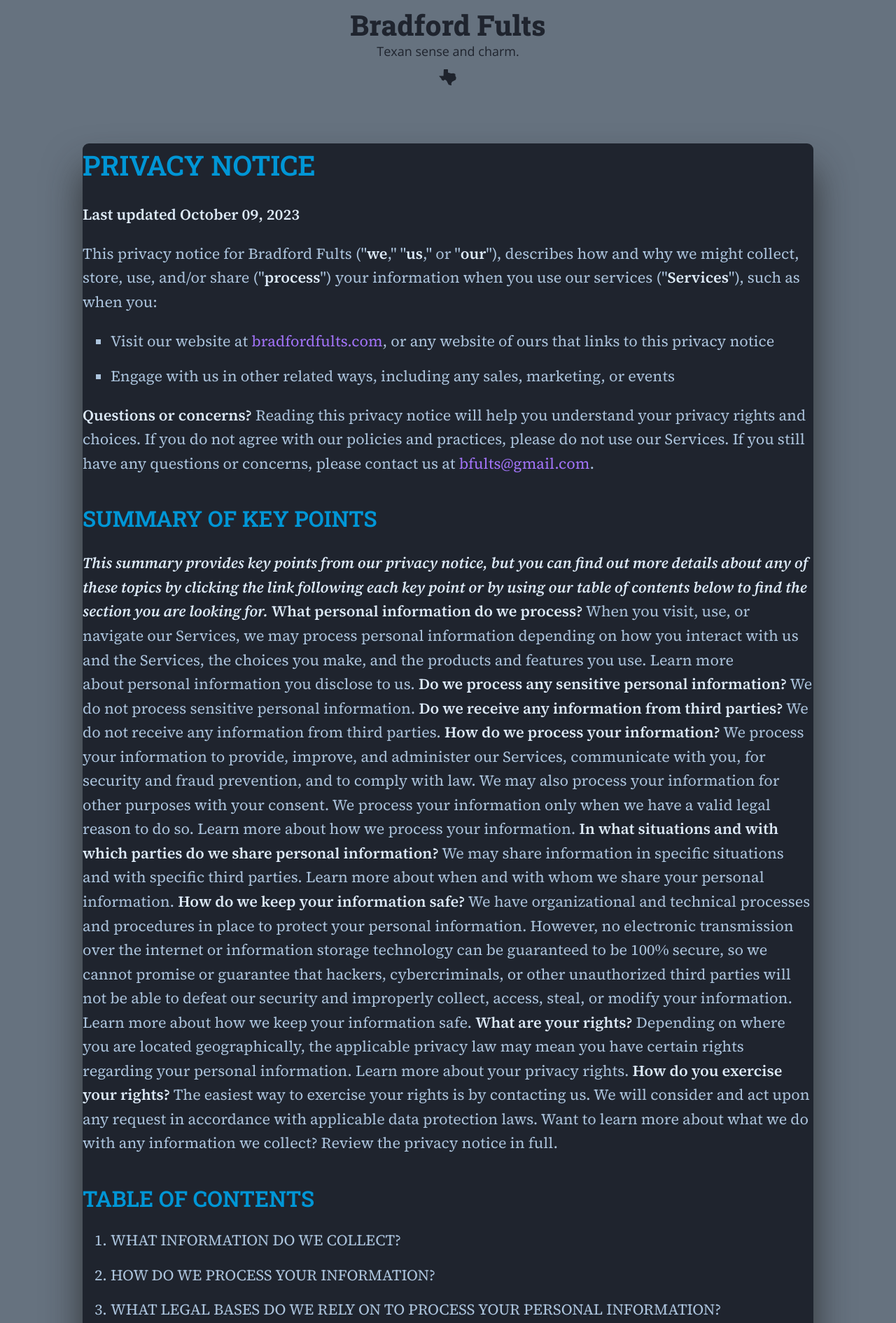
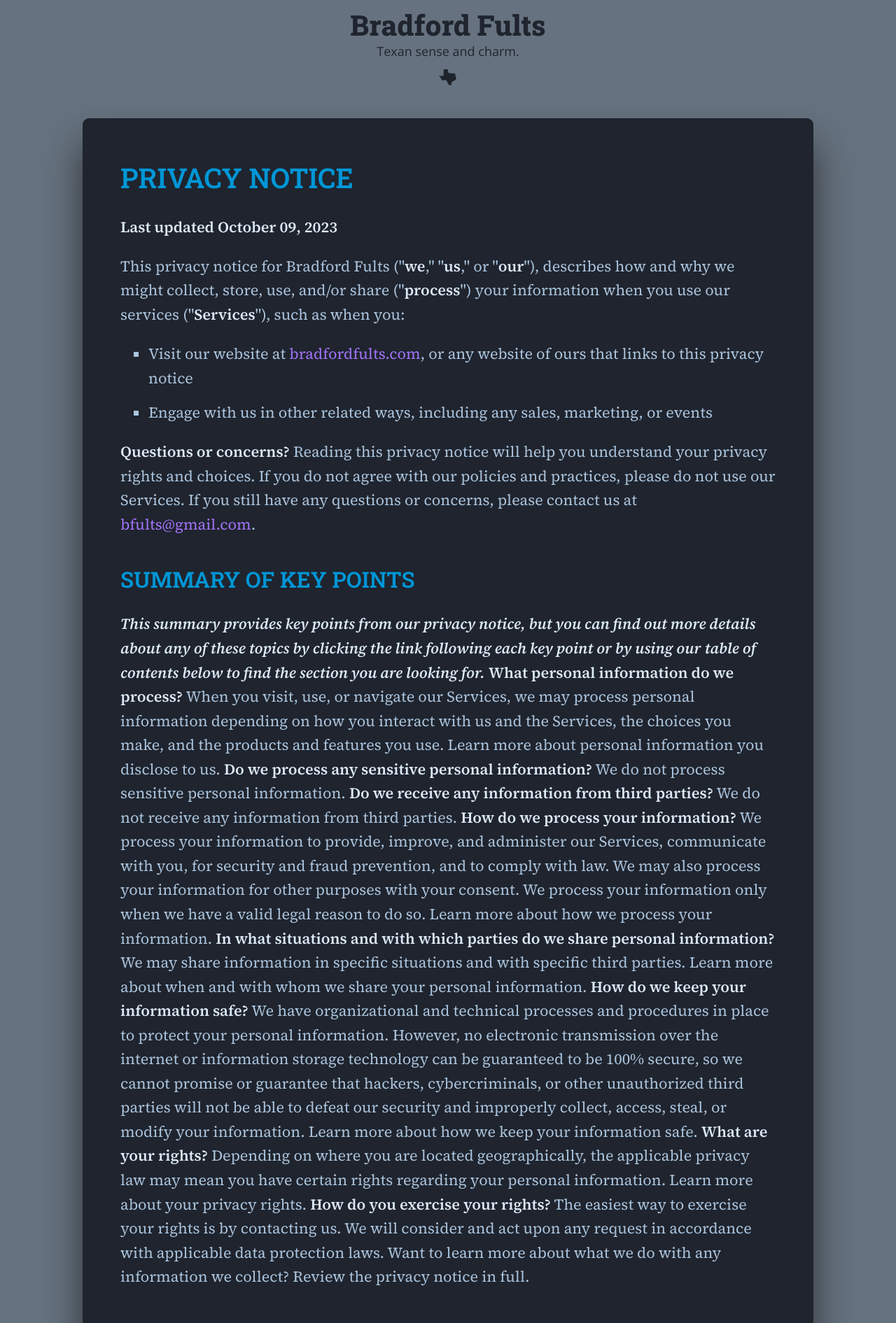
Before and after one commit to h3h/bradfordfults.com, a Jekyll site: the page built from privacy.html, in a window 1280 px wide. Shown: the top 1891 px of the page at 70% size. Built offline with Jekyll 4.4.1, drawn with Linux system fonts in a browser that asks for light colours.

Commit message:
Fix padding on privacy notice page

```diff
--- a/privacy.html
+++ b/privacy.html
@@ -3,6 +3,7 @@ layout: default
 ---
 
 <article class="content">
+<div class="post-content">
 	<h1>PRIVACY NOTICE</h1><p><b>Last updated October 09, 2023</b></p>
 	<p>This privacy notice for Bradford Fults ("<b>we</b>," "<b>us</b>," or "<b>our</b>"), describes how and why we might collect, store, use, and/or share ("<b>process</b>") your information when you use our services ("<b>Services</b>"), such as when you:</p><ul>
 	<li>Visit our website at <a href='bradfordfults.com'>bradfordfults.com</a>, or any website of ours that links to this privacy notice</li>
@@ -222,4 +223,5 @@ United States
 	</code></pre><h2>14. HOW CAN YOU REVIEW, UPDATE, OR DELETE THE DATA WE COLLECT FROM YOU?</h2><p>Based on the applicable laws of your country, you may have the right to request access to the personal information we collect from you, change that information, or delete it. To request to review, update, or delete your personal information, please email <a href='mailto:bfults@gmail.com'>bfults@gmail.com</a>.</p>
 
 	<p>This privacy policy was created using Termly's <a href='https://termly.io/products/privacy-policy-generator/'>Privacy Policy Generator</a>.</p>
+</div>
 </article>
```
Lines whose indentation alone changed are shown as unchanged.
